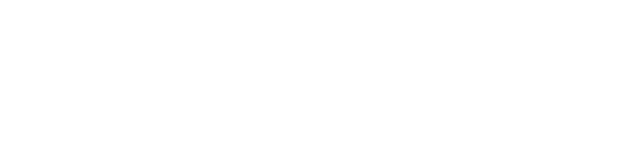
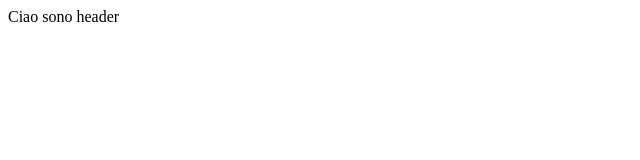
Before and after one commit to olgas-class/git-recap, a plain HTML site: page index.html in a window 1280 px wide. Shown: the whole page, without its empty margins (0-640 px from the left). Drawn offline with Linux system fonts and the light colour scheme.

Commit message:
Header created

```diff
--- a/index.html
+++ b/index.html
@@ -7,6 +7,9 @@
     <title>Document</title>
 </head>
 <body>
+    <header>
+        Ciao sono header
+    </header>
 
 </body>
 </html>
```
